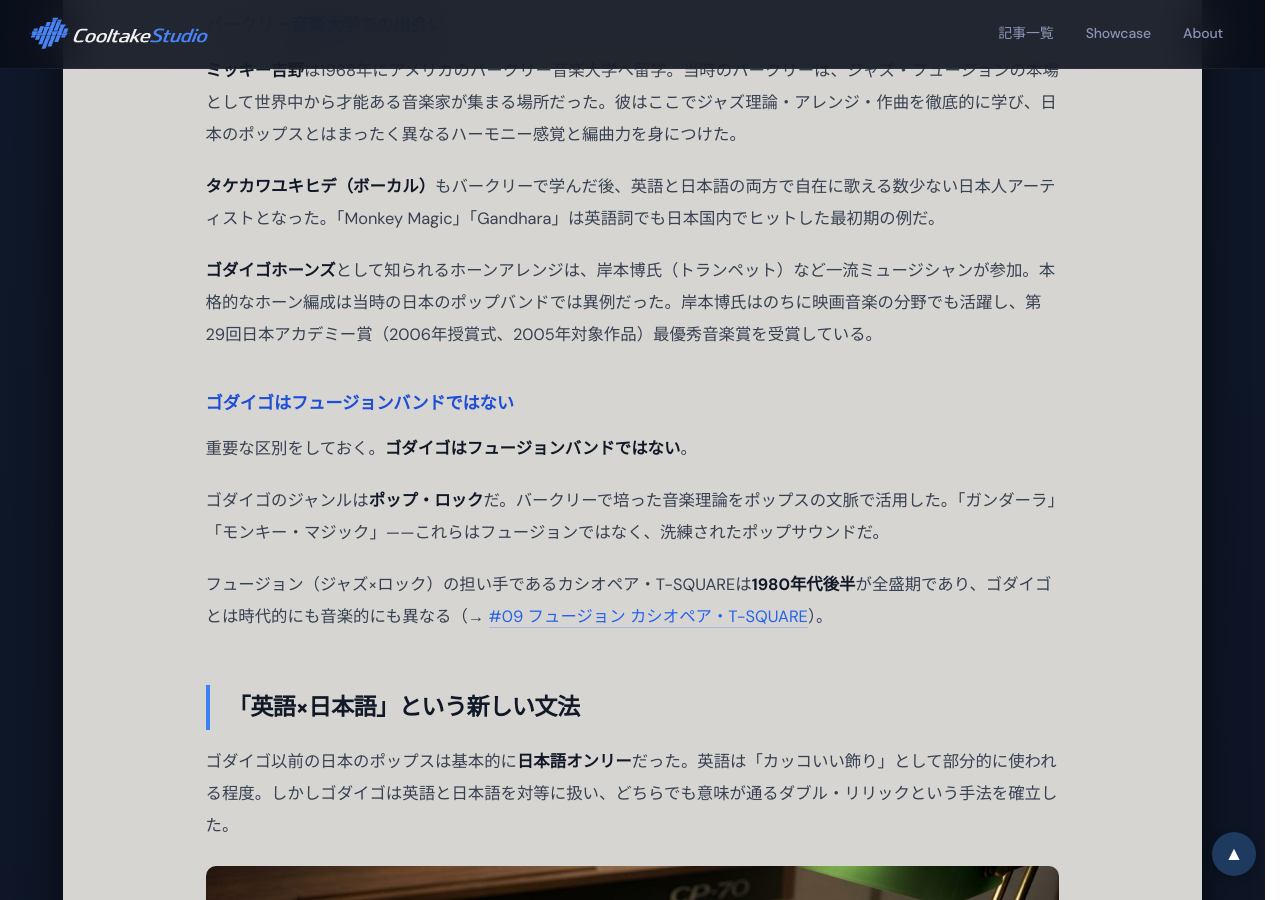
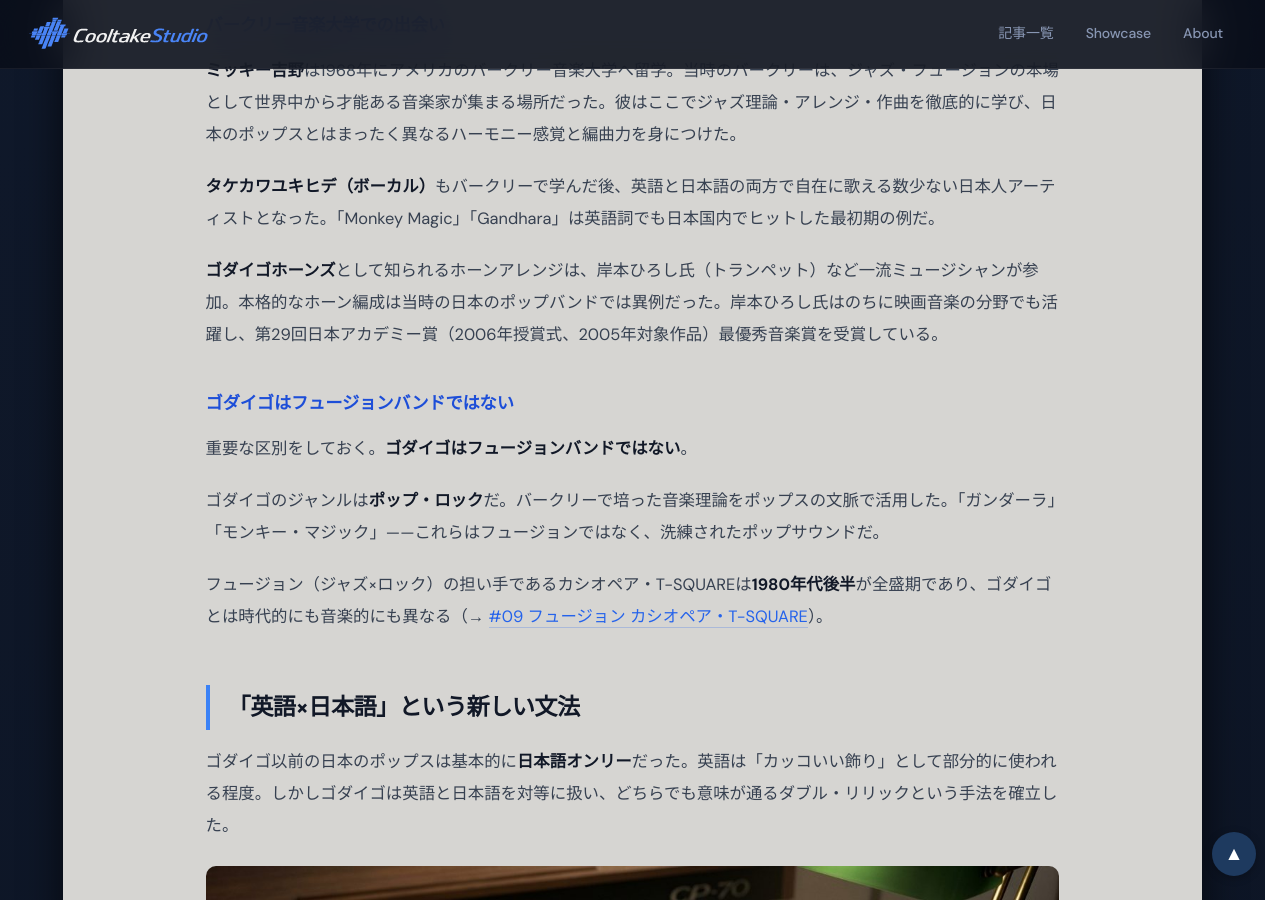
Before and after one commit to cooltake/cooltake-staging, a Jekyll site: the page built from _posts/2026-05-30-japan-music-04-foreign-influence.md, in a window 1280 px wide and 900 px high, scrolled down 1306 px. Built offline with Jekyll 4.4.1, drawn with Linux system fonts in a browser that asks for light colours; some web fonts are replaced.

Commit message:
fix: #04 rename Kishimoto Hiroshi to correct reading (ひろし)

```diff
--- a/_posts/2026-05-30-japan-music-04-foreign-influence.md
+++ b/_posts/2026-05-30-japan-music-04-foreign-influence.md
@@ -29,7 +29,7 @@
 
 **タケカワユキヒデ（ボーカル）**もバークリーで学んだ後、英語と日本語の両方で自在に歌える数少ない日本人アーティストとなった。「Monkey Magic」「Gandhara」は英語詞でも日本国内でヒットした最初期の例だ。
 
-**ゴダイゴホーンズ**として知られるホーンアレンジは、岸本博氏（トランペット）など一流ミュージシャンが参加。本格的なホーン編成は当時の日本のポップバンドでは異例だった。岸本博氏はのちに映画音楽の分野でも活躍し、第29回日本アカデミー賞（2006年授賞式、2005年対象作品）最優秀音楽賞を受賞している。
+**ゴダイゴホーンズ**として知られるホーンアレンジは、岸本ひろし氏（トランペット）など一流ミュージシャンが参加。本格的なホーン編成は当時の日本のポップバンドでは異例だった。岸本ひろし氏はのちに映画音楽の分野でも活躍し、第29回日本アカデミー賞（2006年授賞式、2005年対象作品）最優秀音楽賞を受賞している。
 
 ### ゴダイゴはフュージョンバンドではない
 
```
